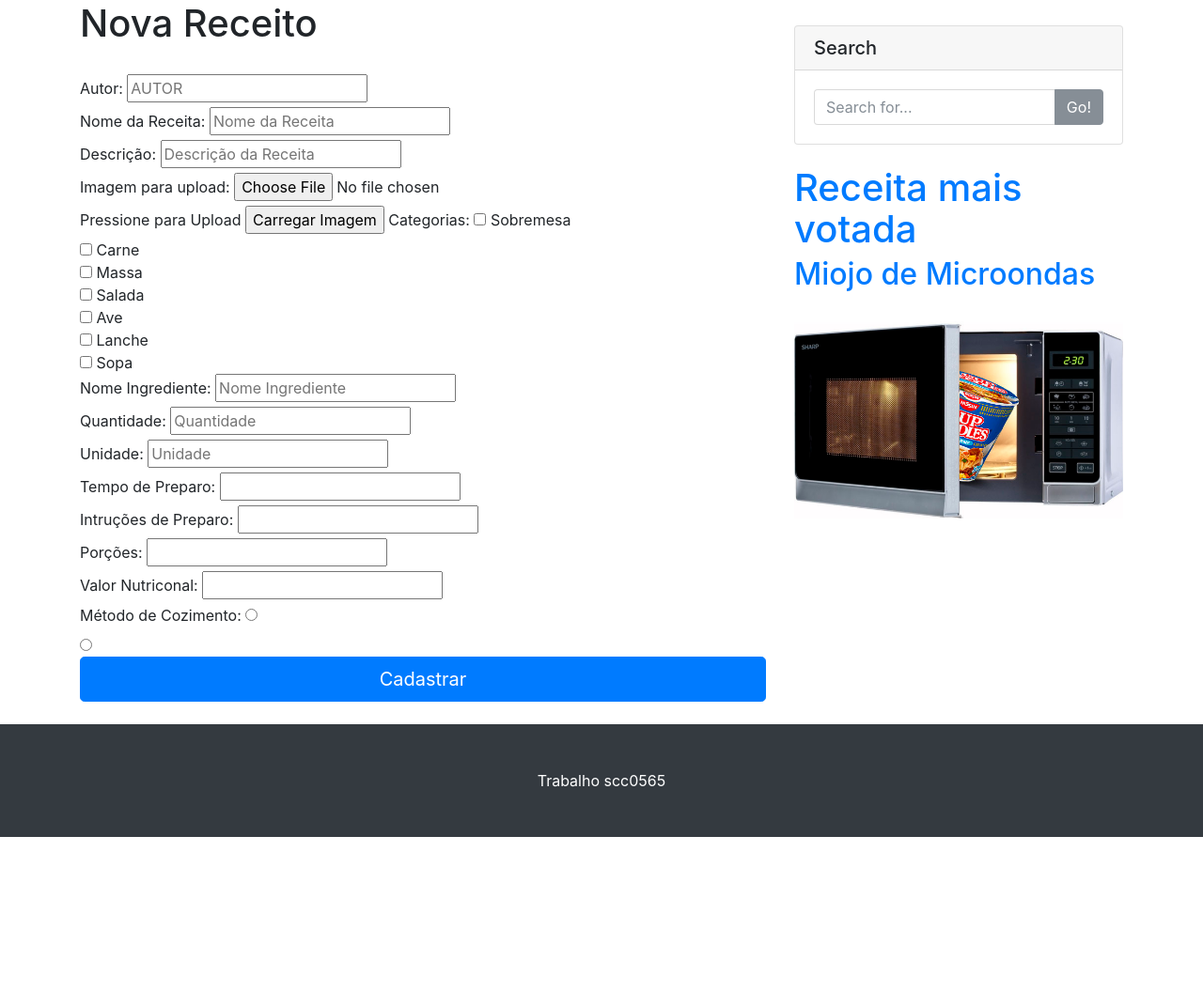
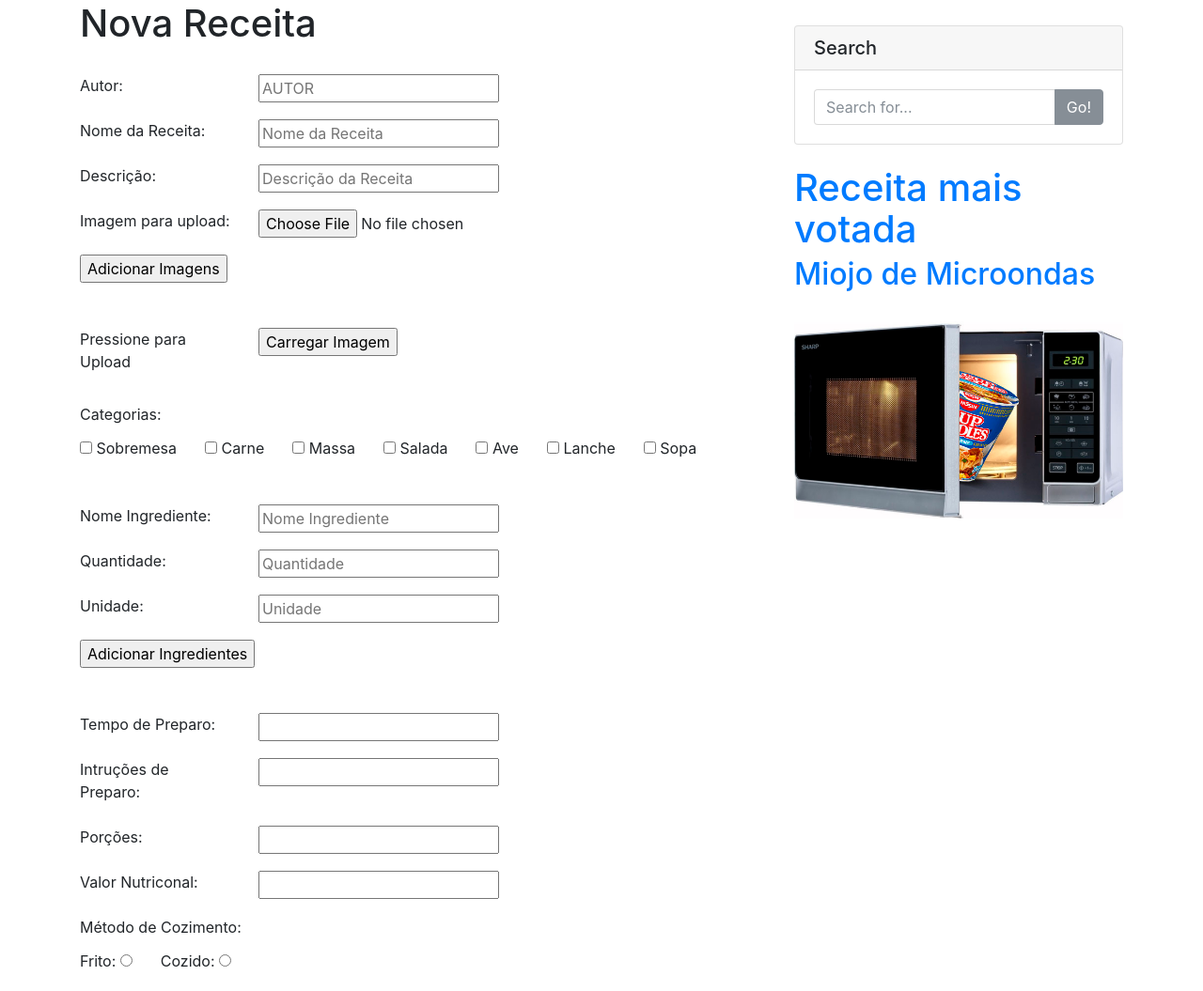
Before and after one commit to viBenevides/SCC0565, a plain HTML site: page newrecipe.html in a window 1280 px wide. Shown: the part 77-1132 px from the top of the page at 94% size. Before the commit the page ends 968 px from the top, so only its background shows below. Drawn offline with nearby package versions, Linux system fonts and the light colour scheme.

Commit message:
Feito a parte de add receitas.

```diff
--- a/newrecipe.html
+++ b/newrecipe.html
@@ -68,77 +68,172 @@
             <div class="row my-4">
                 <div class="col-lg-8">
                     <div>
-
-                        <h1>Nova Receito</h1>
+                        <h1>Nova Receita</h1>
                         <form class="form-horizontal" action='' method="POST">
                             <fieldset>
                                 <br/>
-
+                                <div class="row mb-3">
+                                    <div class="col-md-3">
                                         <label for ="autor">Autor:</label>
+                                    </div>
+                                    <div class="col-md-5">
                                         <input style="text-transform:uppercase" name="autor"  type="text" placeholder="Autor" title="Autor"  required/>
-                                <br/>
+                                    </div>
+                                </div>
+                                <div class="row mb-3">
+                                    <div class="col-md-3">
                                         <label for="receita">Nome da Receita:</label>
+                                    </div>
+                                    <div class="col-md-5">
                                         <input type="text" name="receita" maxlength="50" placeholder="Nome da Receita" required/>
-                                <br/>
+                                    </div>
+                                </div>
+                                <div class="row mb-3">
+                                    <div class="col-md-3">
                                         <label for="descricao">Descrição:</label>
+                                    </div>
+                                    <div class="col-md-5">
                                         <input type="descricao" name="descricao" placeholder="Descrição da Receita" required/>
-                                <br/>
-
+                                    </div>
+                                </div>
                                 <!-- Imagens -->
+                                <div id="imagens">
+                                    <div class="row mb-3">
+                                        <div class="col-md-3">
                                             <label for="file">Imagem para upload:</label>
+                                        </div>
+                                        <div class="col-md-5">
                                             <input id="file" type="file" name="file">
-                                <br/>
+                                        </div>
+                                    </div>
+                                </div>
+                                <div class="row mb-5">
+                                    <div class="col-md-8">
+                                        <input id="add_imagens" type="button" name="btn_imagens" value="Adicionar Imagens">
+                                    </div>
+                                </div>
+                                <div class="row mb-4">
+                                    <div class="col-md-3">
                                         <label for="submit">Pressione para Upload</label>
+                                    </div>
+                                    <div class="col-md-5">
                                         <input id="submit" type="submit" name="submit" value="Carregar Imagem">
+                                    </div>
+                                </div>
                                 <!-- /Imagens -->
 
                                 <!-- Categorias -->
+                                <div class="row mb-1">
+                                    <div class="col-md-8">
                                         <label for ="categoria">Categorias: </label>
+                                    </div>
+                                </div>
+                                <div class="row mb-5">
+                                    <div class="col-auto">
                                         <input type="checkbox" name="sobremesa" value="sobremesa"> Sobremesa
-                                <br/>
+                                    </div>
+                                    <div class="col-auto">
                                         <input type="checkbox" name="carne" value="carne"> Carne
-                                <br/>
+                                    </div>
+                                    <div class="col-auto">
                                         <input type="checkbox" name="massa" value="massa"> Massa
-                                <br/>
+                                    </div>
+                                    <div class="col-auto">
                                         <input type="checkbox" name="salada" value="salada"> Salada
-                                <br/>
+                                    </div>
+                                    <div class="col-auto">
                                         <input type="checkbox" name="ave" value="ave"> Ave
-                                <br/>
+                                    </div>
+                                    <div class="col-auto">
                                         <input type="checkbox" name="lanche" value="lanche"> Lanche
-                                <br/>
+                                    </div>
+                                    <div class="col-auto">
                                         <input type="checkbox" name="sopa" value="sopa"> Sopa
-                                <br/>
+                                    </div>
+                                </div>
                                 <!-- /Categorias -->
 
                                 <!-- Ingredientes -->
+                                <div id="ingredientes">
+                                    <div class="row mb-3 mt-3">
+                                        <div class="col-md-3">
                                             <label for="ingrediente">Nome Ingrediente:</label>
+                                        </div>
+                                        <div class="col-md-5">
                                             <input type="text" name="Ingrediente" placeholder="Nome Ingrediente" title="Ingrediente" required/>
-                                <br/>
+                                        </div>
+                                    </div>
+                                    <div class="row mb-3">
+                                        <div class="col-md-3">
                                             <label for="qtd_ingrediente">Quantidade:</label>
+                                        </div>
+                                        <div class="col-md-5">
                                             <input type="text" name="Qtd_Ingrediente" placeholder="Quantidade" title="Qtd_ingrediente" required/>
-                                <br/>
+                                        </div>
+                                    </div>
+                                    <div class="row mb-3">
+                                        <div class="col-md-3">
                                             <label for="unidade">Unidade:</label>
+                                        </div>
+                                        <div class="col-md-5">
                                             <input type="text" name="Unidade" placeholder="Unidade" title="Unidade" required/>
-                                <br/>
+                                        </div>
+                                    </div>
+                                </div>
+                                <div class="row mb-5">
+                                    <div class="col-md-8">
+                                        <input id="add_ingredientes" type="button" name="btn_ingredientes" value="Adicionar Ingredientes">
+                                    </div>
+                                </div>
                                 <!-- /Ingredientes -->
 
+                                <div class="row mb-3">
+                                    <div class="col-md-3">
                                         <label for="tempo">Tempo de Preparo:</label>
+                                    </div>
+                                    <div class="col-md-5">
                                         <input type="text" name="tempo" title="Tempo" required/>
-                                <br/>
+                                    </div>
+                                </div>
+                                <div class="row mb-3">
+                                    <div class="col-md-3">
                                         <label for="intrucoes">Intruções de Preparo:</label>
+                                    </div>
+                                    <div class="col-md-5">
                                         <input type="text" name="instrucoes" maxlength="800" title="Instrucoes" required/>
-                                <br/>
+                                    </div>
+                                </div>
+                                <div class="row mb-3">
+                                    <div class="col-md-3">
                                         <label for="porcao">Porções:</label>
+                                    </div>
+                                    <div class="col-md-5">
                                         <input type="text" name="porcao" title="Porcao" required/>
-                                <br/>
+                                    </div>
+                                </div>
+                                <div class="row mb-3">
+                                    <div class="col-md-3">
                                         <label for="Nutricional">Valor Nutriconal:</label>
+                                    </div>
+                                    <div class="col-md-5">
                                         <input type="text" name="nutricional" title="nutricional" />
-                                <br/>
+                                    </div>
+                                </div>
+                                <div class="row mb-1">
+                                    <div class="col-md-8">
                                         <label for="cozimento">Método de Cozimento:</label>
-                                <input type="radio" name="cozimento" value="frito" title="Frito" required/>
-                                <br/>
-                                <input type="radio" name="cozimento" value="cozido" title="Cozido" required/>
-                                <br/>
+                                    </div>
+                                </div>
+                                <div class="row mb-5">
+                                    <div class="col-auto">
+                                        <label for="Frito">Frito:</label>
+                                        <input type="radio" name="cozimento" value="frito" title="Frito" id="Frito"required/>
+                                    </div>
+                                    <div class="col-auto">
+                                        <label for="Cozido">Cozido:</label>
+                                        <input type="radio" name="cozimento" value="cozido" title="Cozido" id="Cozido" required/>
+                                    </div>
+                                </div>
 
                                 <button  id="btn_cad_login" class="btn btn-lg btn-primary btn-block" type="submit">Cadastrar</button>
                             </fieldset>
@@ -186,5 +281,8 @@
         <script src="https://code.jquery.com/jquery-3.2.1.slim.min.js" integrity="sha384-KJ3o2DKtIkvYIK3UENzmM7KCkRr/rE9/Qpg6aAZGJwFDMVNA/GpGFF93hXpG5KkN" crossorigin="anonymous"></script>
         <script src="https://cdnjs.cloudflare.com/ajax/libs/popper.js/1.11.0/umd/popper.min.js" integrity="sha384-b/U6ypiBEHpOf/4+1nzFpr53nxSS+GLCkfwBdFNTxtclqqenISfwAzpKaMNFNmj4" crossorigin="anonymous"></script>
         <script src="https://maxcdn.bootstrapcdn.com/bootstrap/4.0.0-beta/js/bootstrap.min.js" integrity="sha384-h0AbiXch4ZDo7tp9hKZ4TsHbi047NrKGLO3SEJAg45jXxnGIfYzk4Si90RDIqNm1" crossorigin="anonymous"></script>
+
+        <!-- JQuery File para receitas -->
+        <script src="js/newRecipe.js" type="text/javascript"></script>
     </body>
 </html>
```
Also changed, not shown: js/newRecipe.js (added, +48 -0 lines). Lines whose indentation alone changed are shown as unchanged.
